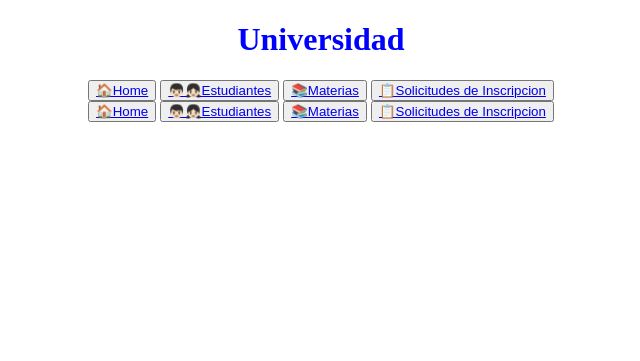
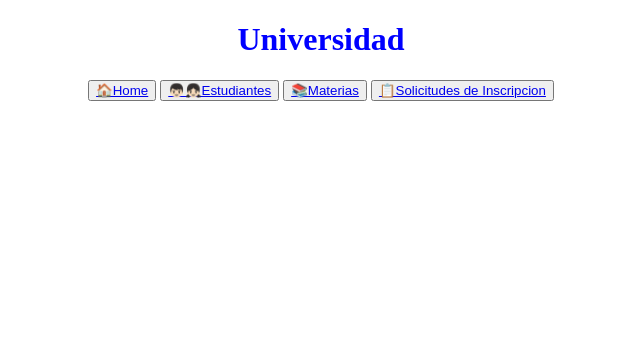
Before and after one commit to ianma15/pre-IanMarquez, a Django app: page / in a window 1280 px wide. Shown: the top 361 px of the page, without its empty margins (319-959 px from the left). Run offline with Django 5.2, Linux system fonts and the light colour scheme.

Commit message:
"fix: index corregido"

```diff
--- a/proyecto/universidad/templates/universidad/index.html
+++ b/proyecto/universidad/templates/universidad/index.html
@@ -5,8 +5,4 @@
 {% endblock header %}
 
 {% block main %}
-    <button><a href="{% url 'index' %}">🏠Home</a></button>
-    <button><a href="{% url 'estudiante_list' %}">👦🏻👧🏻Estudiantes</a></button>
-    <button><a href="{% url 'materia_list' %}">📚Materias</a></button>
-    <button><a href="{% url 'solicitud_list' %}">📋Solicitudes de Inscripcion</a></button>
 {% endblock main %}
```
